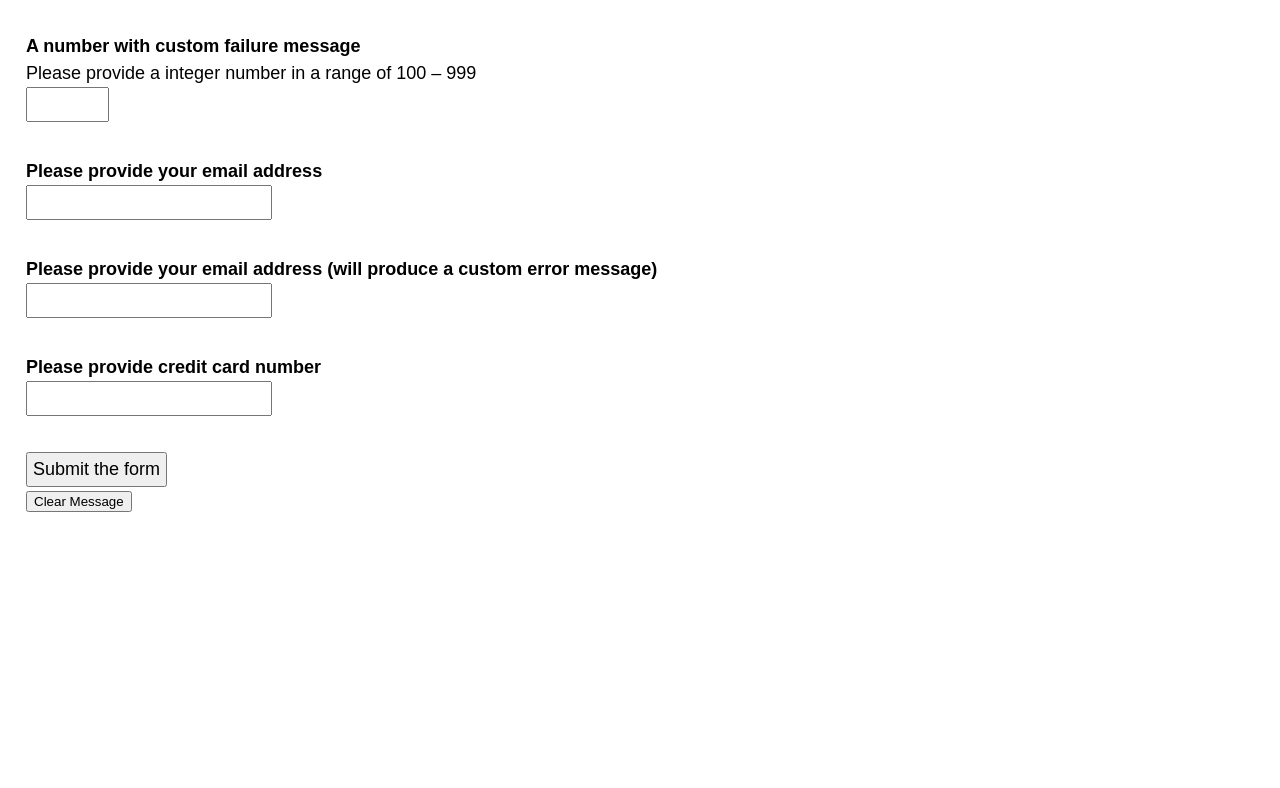
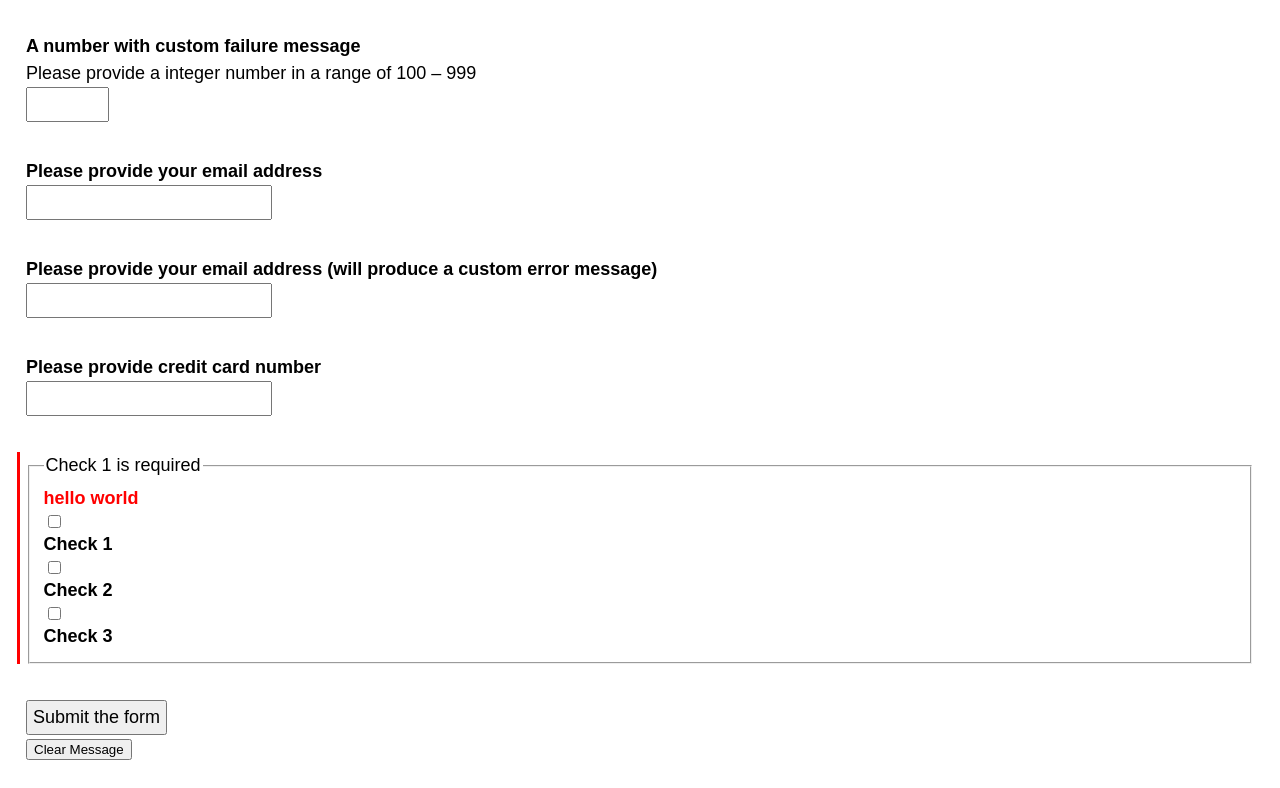
Before and after one commit to ulfschneider/afova, a website: page index.html in a window 1280 px wide. Shown: the part 608-1396 px from the top of the page. Before the commit the page ends 1148 px from the top, so only its background shows below. Drawn offline with Linux system fonts and the light colour scheme.

Commit message:
Support for inner groups

```diff
--- a/afv.js
+++ b/afv.js
@@ -83,13 +83,17 @@ AFV = (function () {
     }
 
     function putErrorMessage(field, errorMessage) {
-        let parent = field.parentNode;
+
+        //innerGroup is useful to group multiple checkBoxes or radioButtons
+        //and display the error message above all of them
+        let innerGroup = getInnerGroup(field);
+        let parent = innerGroup ? innerGroup.parentNode : field.parentNode;
         let newContainer = false;
 
-        let container = document.querySelector(`#${field.id}-afv-error`);
+        let container = document.querySelector(`#${innerGroup ? innerGroup.id : field.id}-afv-error`);
         if (!container) {
             newContainer = true;
-            container = cloneErrorContainerTemplate(field);
+            container = cloneErrorContainerTemplate(innerGroup || field);
         }
 
         let firstInjectedMessage = container.querySelector('.injected');
@@ -102,7 +106,7 @@ AFV = (function () {
         }
 
         if (newContainer) {
-            parent.insertBefore(container, field);
+            parent.insertBefore(container, innerGroup || field);
         }
         return container.id;
     }
@@ -111,18 +115,28 @@ AFV = (function () {
         return parent.querySelectorAll(`.afv-message`).length;
     }
 
-    function getGroup(field) {
-        let parent = field.parentNode;
-        while (parent) {
-            if (parent.classList && parent.classList.contains('afv-group')) {
-                return parent;
+    function moveUpUntil(element, cssClass) {
+        let node = element.parentNode;
+        while (node) {
+            if (node.classList && node.classList.contains(cssClass)) {
+                return node;
             }
-            parent = parent.parentNode;
+            node = node.parentNode;
         }
     }
 
+    function getInnerGroup(field) {
+        return moveUpUntil(field, 'afv-inner-group');
+    }
+
+
+    function getGroup(field) {
+        return moveUpUntil(field, 'afv-group');
+    }
+
     function clearIfNoMessage(field) {
-        let parent = field.parentNode;
+        let innerGroup = getInnerGroup(field);
+        let parent = innerGroup ? innerGroup.parentNode : field.parentNode;
         let group = getGroup(field);
 
         if (!hasErrorMessage(parent)) {
@@ -213,9 +227,14 @@ AFV = (function () {
         let field = getField(identifier);
         let group = getGroup(field);
 
+        console.log(field);
+        console.log(group);
+        console.log('--');
         if (group) {
+            console.log('add error');
             group.classList.add('afv-error');
         }
+        console.log(group);
         field.classList.add('afv-field', 'afv-error');
 
         let errorMessage = prepareErrorMessage({ field: field, message: message, messageId: messageId });
--- a/index.html
+++ b/index.html
@@ -108,6 +108,17 @@
                 </label>
             </div>
 
+            <div class="afv-group">
+                <fieldset>
+                    <legend>Check 1 is required</legend>
+                    <div class="afv-inner-group">
+                        <label><input type="checkbox" required name="check1" id="check1">Check 1</label>
+                        <label><input type="checkbox" name="check2" id="check2">Check 2</label>
+                        <label><input type="checkbox" name="check3" id="check3">Check 3</label>
+                    </div>
+                </fieldset>
+            </div>
+
             <input type="submit" value="Submit the form"/>
 
         </form>
@@ -117,6 +128,7 @@
         <script>
             AFV.init();
             AFV.injectMessage({identifier: "requiredInput", message: "hello world"});
+            AFV.injectMessage({identifier: "check3", message: "hello world"});
         </script>
 
     </body>
```
Also changed, not shown: afv.min.js.
